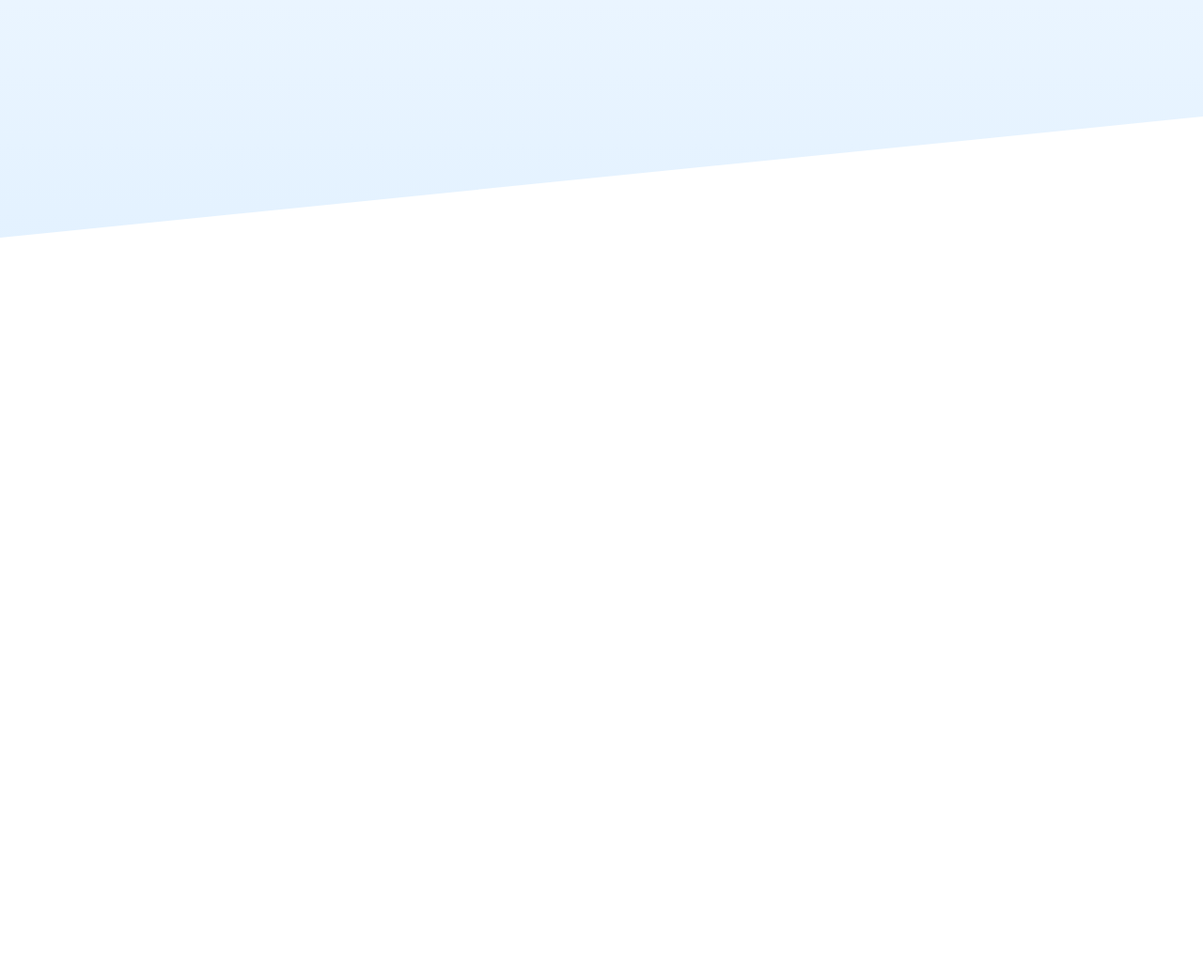
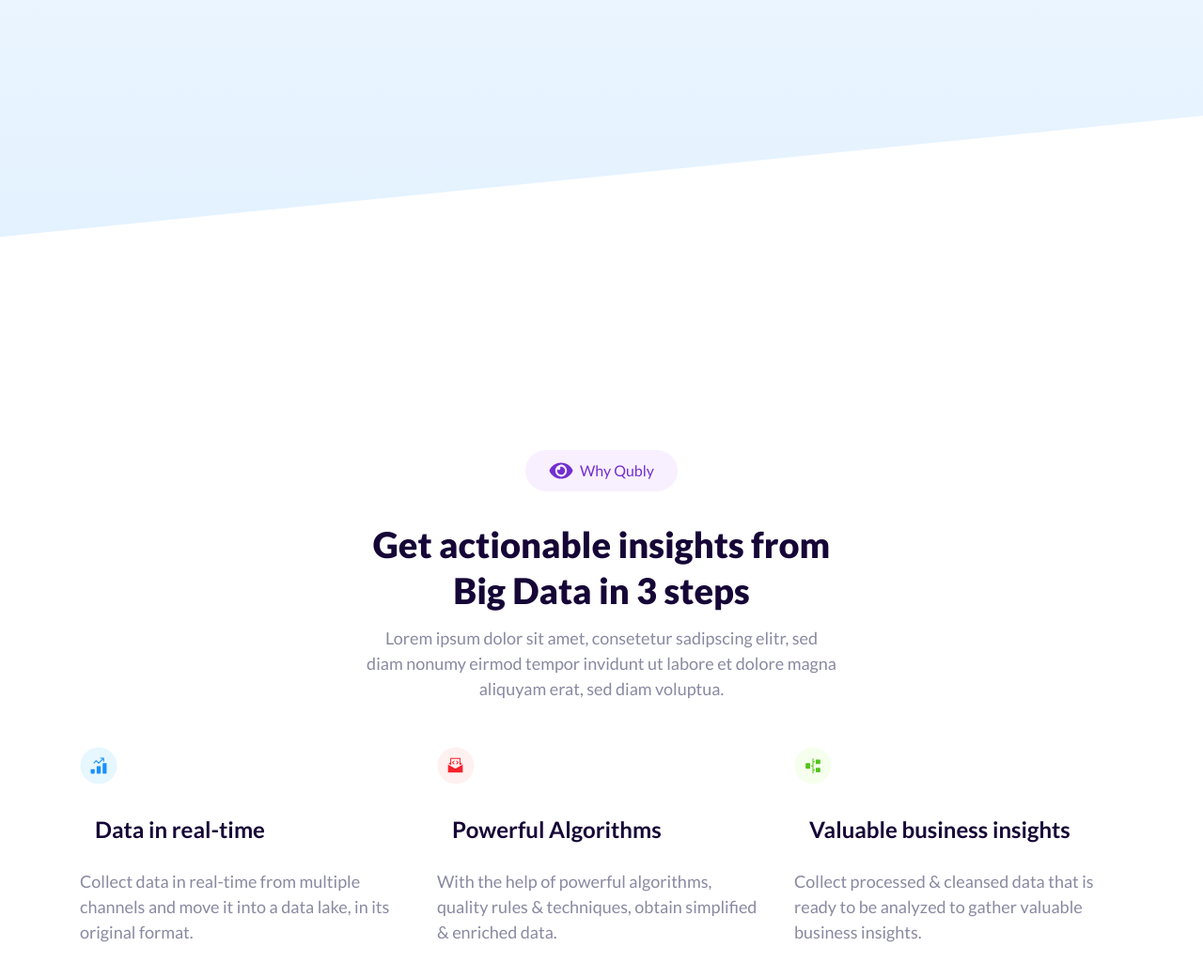
Before and after one commit to NikulinProfi/landingPage, a plain HTML site: page index.html in a window 1280 px wide. Shown: the part 769-1810 px from the top of the page at 94% size. Before the commit the page ends 1069 px from the top, so only its background shows below. Drawn offline with Linux system fonts and the light colour scheme.

Commit message:
second_section done

```diff
--- a/index.html
+++ b/index.html
@@ -106,9 +106,54 @@
         </div>
       </div>
     </section>
+     </div>
+    <section id="advantages">
+      <div class="container">
+        <div class="notif">
+          <img src="/img/advanteges/why_icon.svg" alt="" />
+          <p>Why Qubly</p>
+        </div>
+        <div class="heading_main">
+          <h2>Get actionable insights from Big Data in 3 steps</h2>
+          <div class="description">
+            Lorem ipsum dolor sit amet, consetetur sadipscing elitr, sed diam
+            nonumy eirmod tempor invidunt ut labore et dolore magna aliquyam
+            erat, sed diam voluptua.
+          </div>
+        </div>
+        <div class="row row_adv">
+          <div class="col-lg-4">
+            <div class="item_adv">
+              <img src="img/advanteges/icon_1.svg" alt="" />
+              <div class="heading">Data in real-time</div>
+              <div class="descr">
+                Collect data in real-time from multiple channels and move it
+                into a data lake, in its original format.
+              </div>
+            </div>
+          </div>
+          <div class="col-lg-4">
+            <div class="item_adv">
+              <img src="img/advanteges/icon_2.svg" alt="" />
+              <div class="heading">Powerful Algorithms</div>
+              <div class="descr">
+                With the help of powerful algorithms, quality rules &
+                techniques, obtain simplified & enriched data.
+              </div>
+            </div>
+          </div>
+          <div class="col-lg-4">
+            <div class="item_adv">
+              <img src="img/advanteges/icon_3.svg" alt="" />
+              <div class="heading">Valuable business insights</div>
+              <div class="descr">
+                Collect processed & cleansed data that is ready to be analyzed
+                to gather valuable business insights.
+              </div>
+            </div>
+          </div>
+        </div>
 
-    <section id="advantiges">
-      <div class="container"></div>
     </section>
     <!-- libs -->
     <link rel="preconnect" href="https://fonts.googleapis.com" />
--- a/sass/_vars.sass
+++ b/sass/_vars.sass
@@ -1,3 +1,5 @@
 $default-font: "Lato", sans-serif
 $accent: #722ED1
+$dark_accent: #160637
 $light_accent: #F9F0FF
+$gray: #8989A2
--- a/sass/main.sass
+++ b/sass/main.sass
@@ -43,10 +43,10 @@ body
 	font-size: 16px
 	min-width: 320px
 	position: relative
-	line-height: 1.65
 	font-family: $default-font
 	overflow-x: hidden
 	opacity: 1
+	line-height: 1.5
 
 img
 	max-width: 100%
@@ -159,18 +159,18 @@ img
 							right: 25px
 
 @keyframes opas
-	form
+	from
 		opacity: 0
 	to
 		opacity: 1
 
 .notif
 	background-color: $light_accent
-	border-radius: 20px
+	border-radius: 30px
 	padding: 10px 25px
 	display: flex
 	align-items: center
-	max-width: 256px
+	max-width: max-content
 	img
 		width: 16px
 		height: auto
@@ -189,14 +189,14 @@ img
 	padding: 240px 0 380px
 	.mb_info
 		>h1
-			color: #160637
+			color: $dark_accent
 			font-size: 50px
 			font-weight: 900
 			line-height: 1.1
 			max-width: 430px
 			margin-top: 10px
 		>.discr
-			color: #8989A2
+			color: $gray
 			margin: 14px 0 44px
 			font-size: 18px
 		>.btns
@@ -204,3 +204,44 @@ img
 			align-items: center
 		>.btn_white
 			margin-left: 16px
+
+section
+	padding: 180px 0
+	&#top_banner
+		padding: 0
+
+#advantages
+	.notif
+		margin: 0 auto
+		img
+			width: 26px
+			height: auto
+			margin-right: 7px
+	.heading_main
+		max-width: 500px
+		margin: 32px auto 48px
+		h2
+			color: #160637
+			font-size: 38px
+			font-weight: 900
+			text-align: center
+			margin-bottom: 12px
+			line-height: 1.3
+		.description
+			color: $gray
+			text-align: center
+			font-size: 18px
+	.row_adv
+		.item_adv
+			>img
+				width: 40px
+				height: 40px
+				border-radius: 50%
+			>.heading
+				font-size: 24px
+				font-weight: 700
+				color: $dark_accent
+				margin: 24px 16px
+			>.descr
+				color: $gray
+				font-size: 18px
```
Also changed, not shown: img/advanteges/icon_1.svg (added), img/advanteges/icon_2.svg (added), img/advanteges/icon_3.svg (added), img/advanteges/why_icon.svg (added), sass/main.css, 1 other file.
